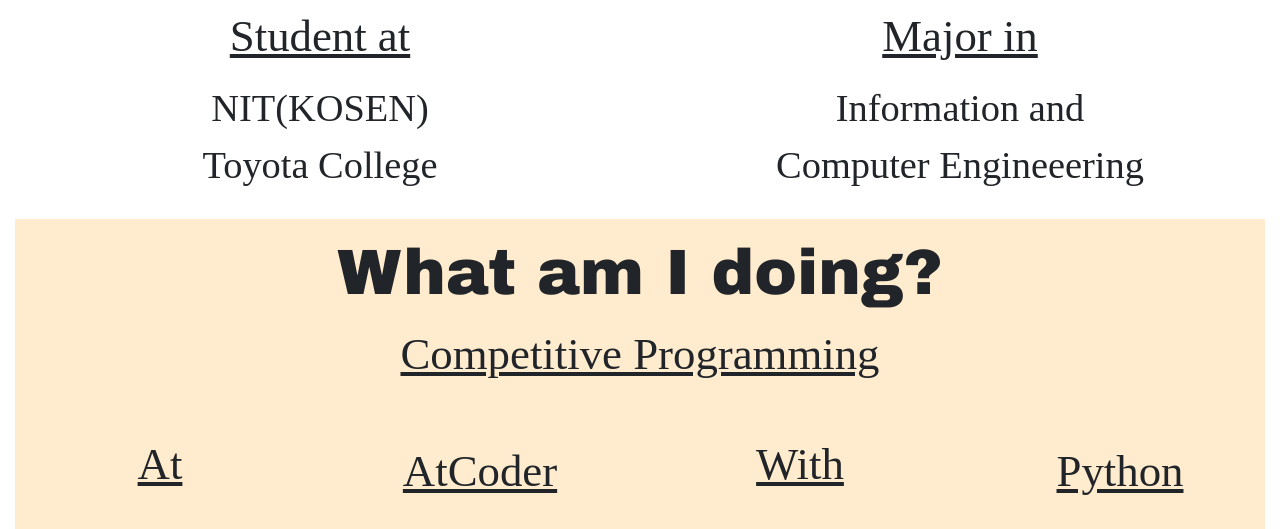
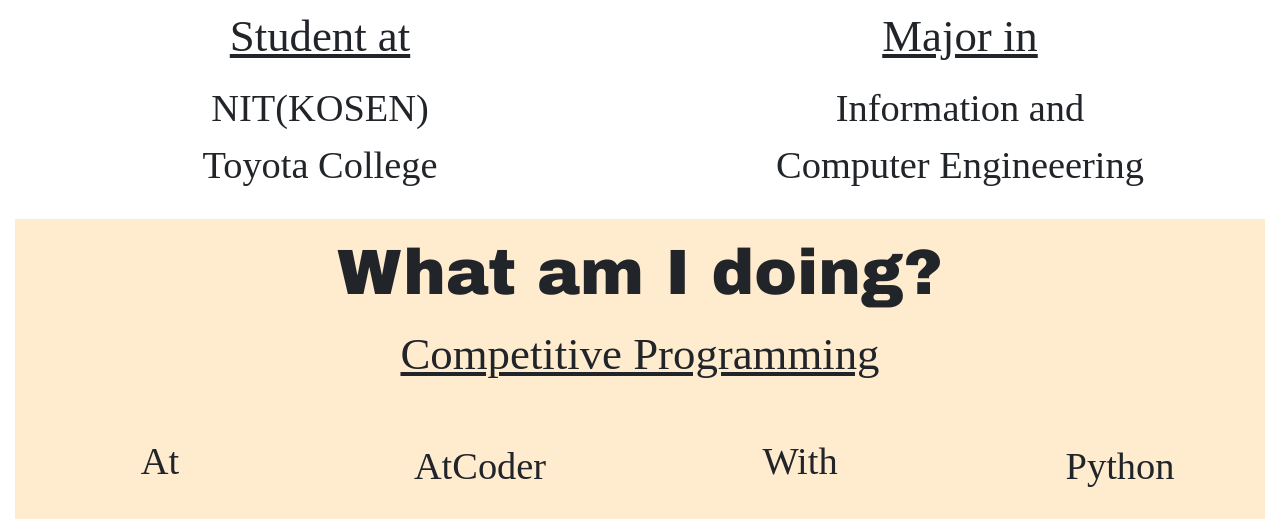
Before and after one commit to fuu38/Chaha1n.github.io, a plain HTML site: page index.html in a window 1280 px wide. Shown: the part 731-1260 px from the top of the page. Drawn offline with nearby package versions, Linux system fonts and the light colour scheme; a web font is replaced by a local one.

Commit message:
フォントいじったその2

```diff
--- a/index.html
+++ b/index.html
@@ -41,11 +41,11 @@
                 <h2 class="col detail_title">Competitive Programming</h2>
             </div>
             <div class="row" id="Comp-Prog">
-                <h3 class="col detail_title">At
+                <h3 class="col detail_content">At
                 </h3>
-                <p class="col detail_title">AtCoder</p>
-                <h3 class="col detail_title">With</h3>
-                <p class="col detail_title">Python</p>
+                <p class="col  detail_content">AtCoder</p>
+                <h3 class="col detail_content">With</h3>
+                <p class="col  detail_content">Python</p>
             </div>
         </div>
 
```
